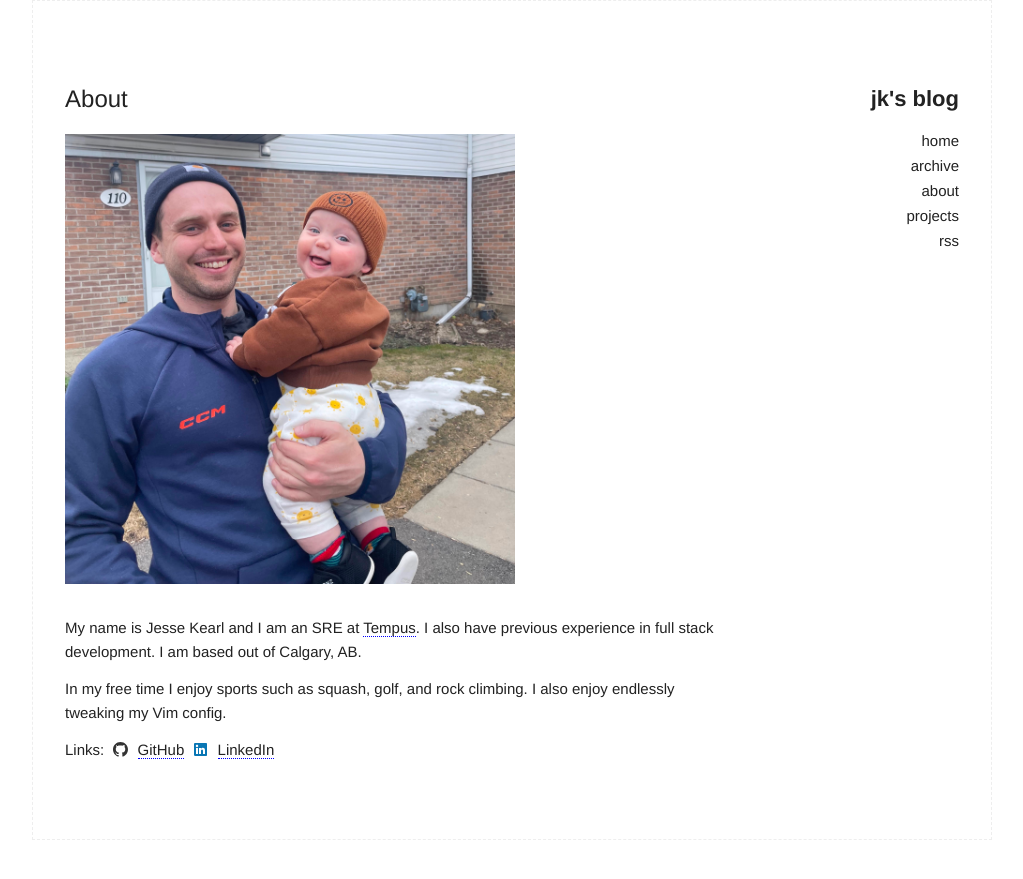
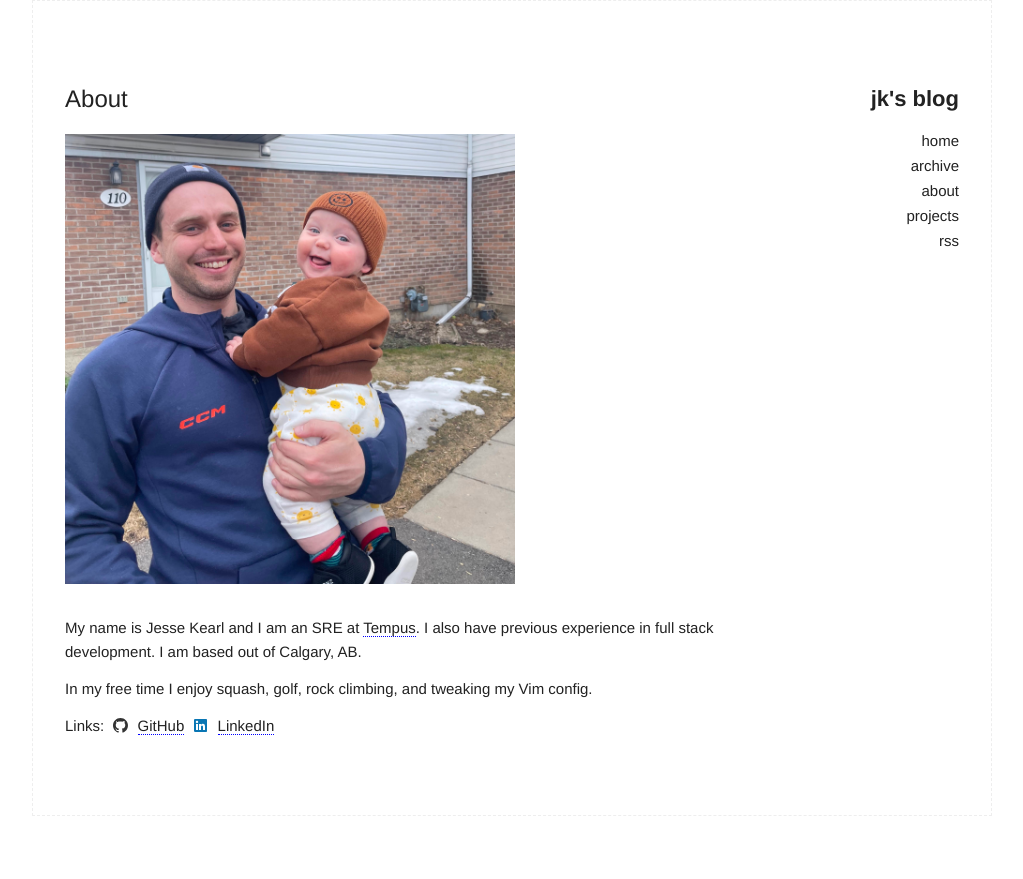
Before and after one commit to j-krl/blog, a Jekyll site: the page built from about.md, in a window 1280 px wide. Shown: the top 879 px of the page, without its empty margins (128-1151 px from the left). Built offline with Jekyll 4.4.1, drawn with Linux system fonts in a browser that asks for light colours.

Commit message:
About section wording

```diff
--- a/about.md
+++ b/about.md
@@ -8,6 +8,6 @@ permalink: /about/
 
 My name is Jesse Kearl and I am an SRE at [Tempus](https://www.tempus.com/). I also have previous experience in full stack development. I am based out of Calgary, AB.
 
-In my free time I enjoy sports such as squash, golf, and rock climbing. I also enjoy endlessly tweaking my Vim config.
+In my free time I enjoy squash, golf, rock climbing, and tweaking my Vim config.
 
 Links: <data data-icon="ei-sc-github"></data> [GitHub](https://www.github.com/j-krl) <data data-icon="ei-sc-linkedin"> </data> [LinkedIn](https://www.linkedin.com/in/jesse-kearl/)
```
